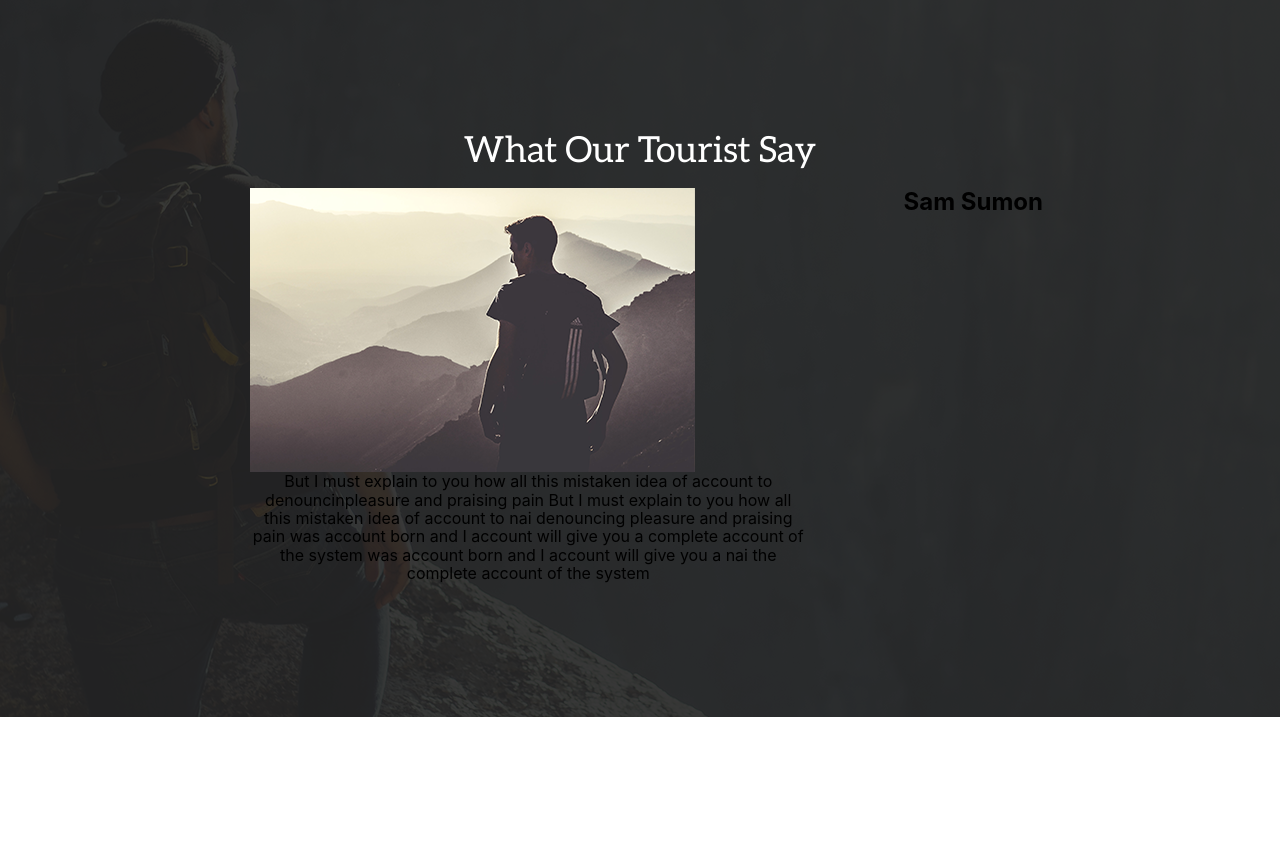
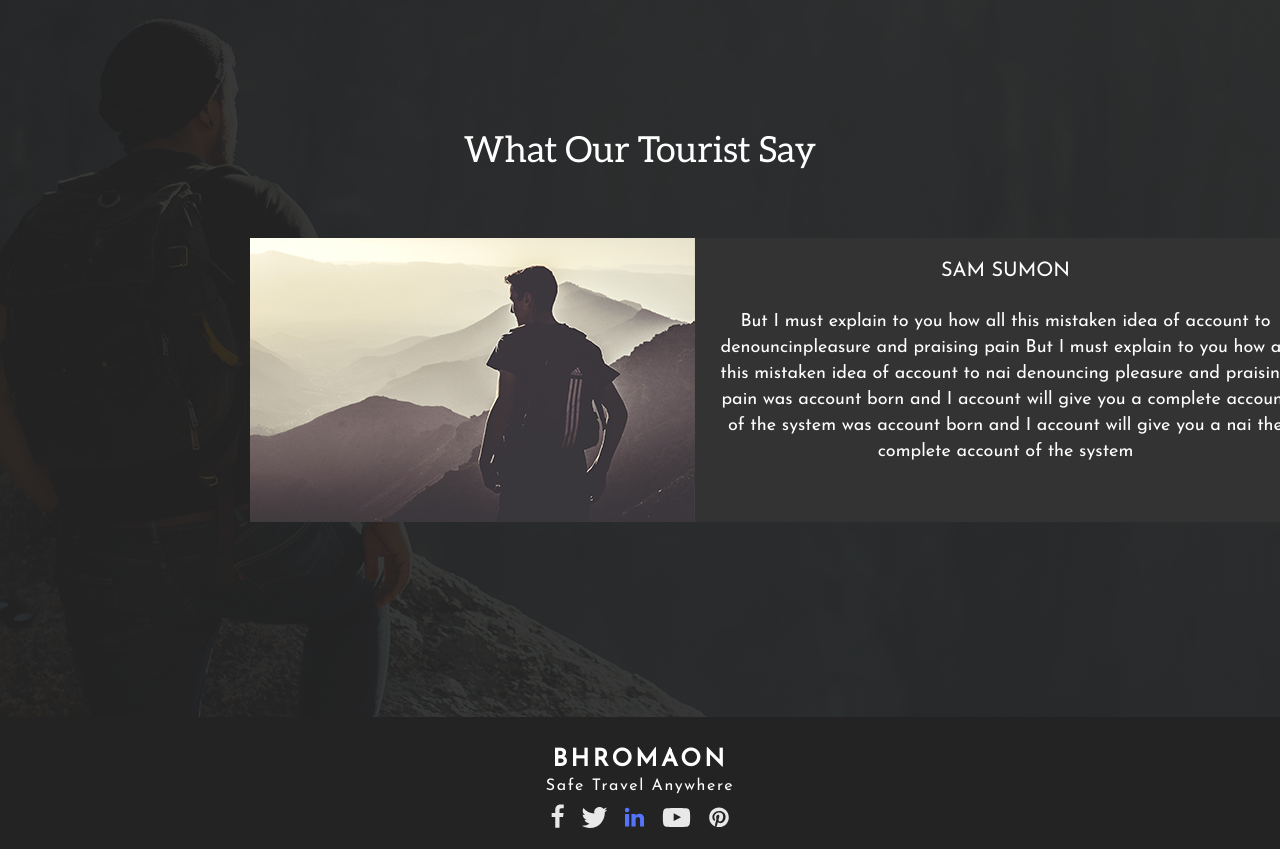
Before and after one commit to gonnagetapower/BhromaonLayout, a plain HTML site: page index.html in a window 1280 px wide. Shown: the part 3260-4109 px from the top of the page. Before the commit the page ends 3977 px from the top, so only its background shows below. Drawn offline with Linux system fonts and the light colour scheme.

Commit message:
reworked__section-reviews

```diff
--- /dev/null
+++ b/css/components/_footer.css
@@ -0,0 +1,87 @@
+.footer {
+    background: #232323;
+    color: white;
+}
+
+.footer__container {
+    text-align: center;
+}
+
+.footer__name {
+    font-family: 'josefin-Regular';
+    font-style: normal;
+    font-weight: 700;
+    font-size: 24px;
+    line-height: 26px;
+    letter-spacing: 3.36px;
+    text-transform: uppercase;
+    padding-top: 30px;
+}
+
+.footer__descr {
+    font-family: 'josefin-Regular';
+    font-style: normal;
+    font-weight: 400;
+    font-size: 16px;
+    line-height: 26px;
+    text-align: center;
+    letter-spacing: 1.6px;
+    color: #FFFFFF;
+    margin-bottom: 5px;
+}
+
+.social {
+    display: flex;
+    justify-content: center;
+    align-items: center;
+}
+
+.social__item:not(:last-child) {
+    margin-right: 18px;
+}
+
+.social__link {
+    display: block;
+    background-position: center;
+    background-repeat: no-repeat;
+    background-size: cover;
+    margin-bottom: 20px;
+}
+
+.social__link:hover {
+    opacity: 0.8;
+    transition: opacity 0.3s;
+    transition: transform 0.3s;
+    transform: scale(1.5);
+    color: blue;
+}
+
+.social__link--fb {
+    background-image: url("./../../img/fb-icon.svg");
+    width: 13px;
+    height: 25px;
+}
+
+.social__link--tw {
+    background-image: url("./../../img/tw-icon.svg");
+    width: 25px;
+    height: 22px;
+}
+
+.social__link--in {
+    background-image: url("./../../img/in-icon.svg");
+    width: 19px;
+    height: 20px;
+}
+
+.social__link--utube {
+    background-image: url("./../../img/utube-icon.svg");
+    width: 29px;
+    height: 20px;
+}
+
+.social__link--pt {
+    background-image: url("./../../img/pt-icon.svg");
+    width: 20px;
+    height: 20px;
+}
--- a/css/components/_reviews.css
+++ b/css/components/_reviews.css
@@ -19,30 +19,36 @@
     line-height: 26px;
     text-align: center;
     color: #FFFFFF;
+    padding-bottom: 50px;
 }
 
 .reviews__card {
     display: flex;
     width: 1113px;
-    flex-direction: row;
-    flex-wrap: wrap;
+    background: #333333;
 }
 
-.card__img {
-    display: block;
-    width: 445px;
-    height: 284px;
-    order: 1;
+.reviews__text {
+    padding: 20px;
 }
 
 .card__author {
-    display: block;
-    width: 50%;
-    order: 2;
+    font-family: 'josefin-Regular';
+    font-style: normal;
+    font-weight: 400;
+    font-size: 20px;
+    line-height: 26px;
+    text-transform: uppercase;
+    color: #FEFEFE;
+    margin-bottom: 25px;
 }
 
 .card__descr {
-    display: block;
-    width: 50%;
-    order: 3;
+    font-family: 'josefin-Regular';
+    width: 581px;
+    font-style: normal;
+    font-weight: 400;
+    line-height: 26px;
+    color: #fff;
+    font-size: 18px;
 }
--- a/css/style.css
+++ b/css/style.css
@@ -11,3 +11,4 @@
 @import "./components/_hostel.css";
 @import "./components/_place.css";
 @import "./components/_reviews.css";
+@import "./components/_footer.css";
--- a/index.html
+++ b/index.html
@@ -86,13 +86,38 @@
                     <h1 class="reviews__title">What Our Tourist Say</h1>
                     <div class="reviews__card card">
                         <img class="card__img" src="./img/person.png" alt="Person">
-                        <h2 class="card__author">Sam Sumon</h2>
-                        <p class="card__descr">But I must explain to you how all this mistaken idea of account to denouncinpleasure and praising pain But I must explain to you how all this mistaken idea of account to nai denouncing pleasure and praising pain was account born
-                            and I account will give you a complete account of the system was account born and I account will give you a nai the complete account of the system</p>
+                        <div class="reviews__text">
+                            <h2 class="card__author">Sam Sumon</h2>
+                            <p class="card__descr">But I must explain to you how all this mistaken idea of account to denouncinpleasure and praising pain But I must explain to you how all this mistaken idea of account to nai denouncing pleasure and praising pain was account born
+                                and I account will give you a complete account of the system was account born and I account will give you a nai the complete account of the system</p>
+                        </div>
                     </div>
                 </div>
             </section>
         </main>
+        <footer class="footer">
+            <div class="container footer__container">
+                <h4 class="footer__name">Bhromaon</h4>
+                <h5 class="footer__descr">Safe Travel Anywhere</h5>
+                <ul class="social">
+                    <li class="social__item">
+                        <a href="#" class="social__link social__link--fb" aria-label="Go to Facebook"></a>
+                    </li>
+                    <li class="social__item">
+                        <a href="#" class="social__link social__link--tw" aria-label="Go to Twitter"></a>
+                    </li>
+                    <li class="social__item">
+                        <a href="#" class="social__link social__link--in" aria-label="Go to Linked-In"></a>
+                    </li>
+                    <li class="social__item">
+                        <a href="#" class="social__link social__link--utube" aria-label="Go to Youtube"></a>
+                    </li>
+                    <li class="social__item">
+                        <a href="#" class="social__link social__link--pt" aria-label="Go to Pinterest"></a>
+                    </li>
+                </ul>
+            </div>
+        </footer>
     </div>
 </body>
 
```
Also changed, not shown: img/fb-icon.svg (added), img/in-icon.svg (added), img/pt-icon.svg (added), img/tw-icon.svg (added), img/utube-icon.svg (added).
